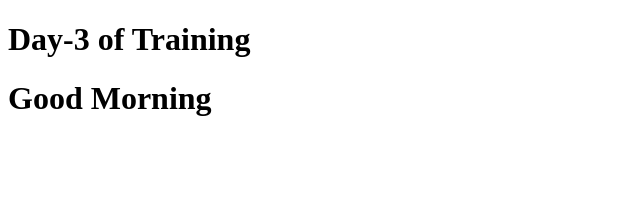
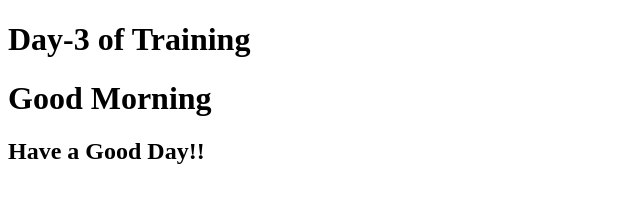
Before and after one commit to asmagazi/bootstrap_repo, a plain HTML site: page Day-3/Practicals/Practice/index3.html in a window 1280 px wide. Shown: the whole page, without its empty margins (0-640 px from the left). Drawn offline with Linux system fonts and the light colour scheme.

Commit message:
commit on changes in index3

```diff
--- a/Day-3/Practicals/Practice/index3.html
+++ b/Day-3/Practicals/Practice/index3.html
@@ -6,5 +6,6 @@
  </head>
  <body>
     <h1>Good Morning</h1>
+    <h2>Have a Good Day!!</h2>
  </body>
 </html>
```
